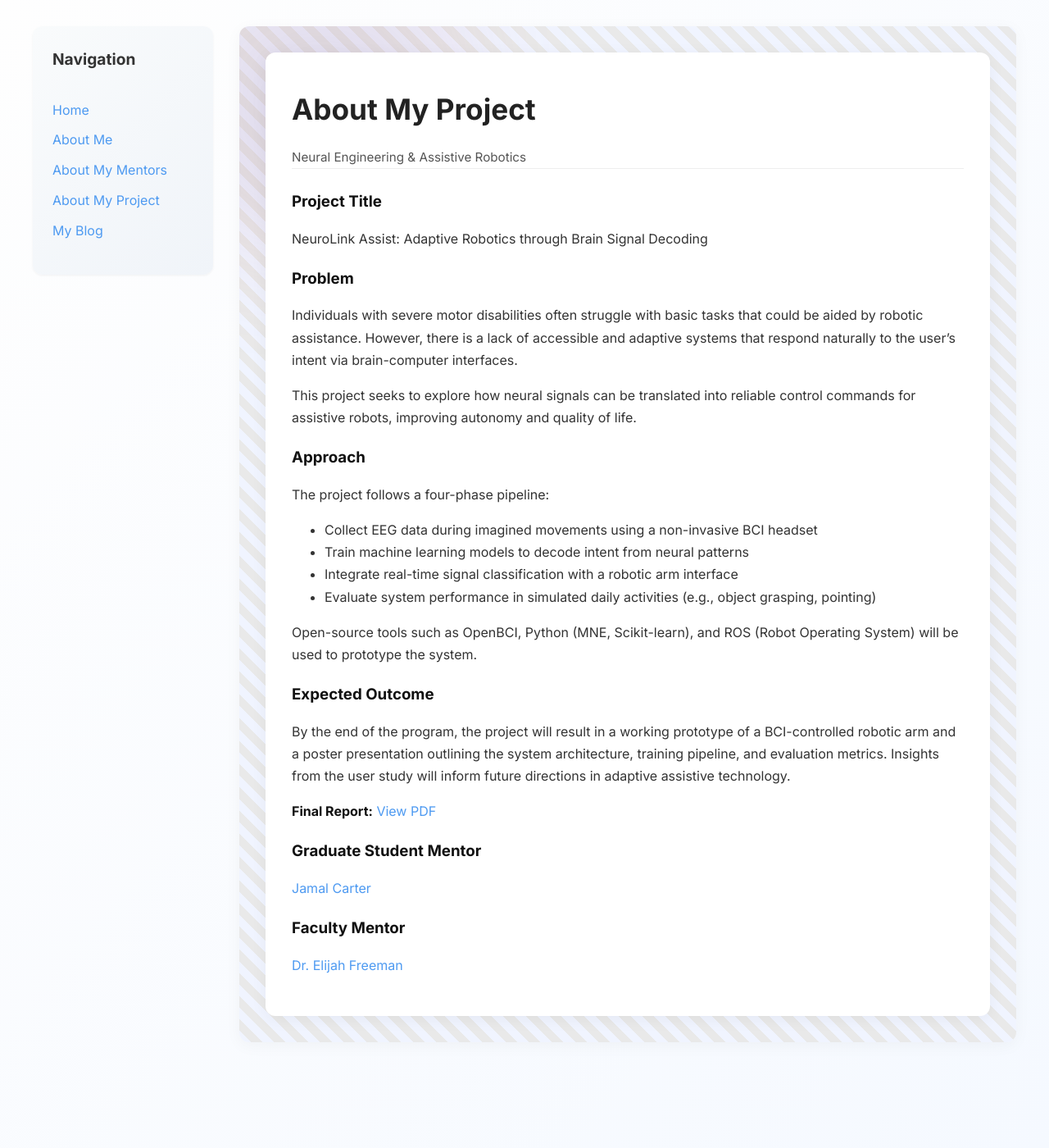
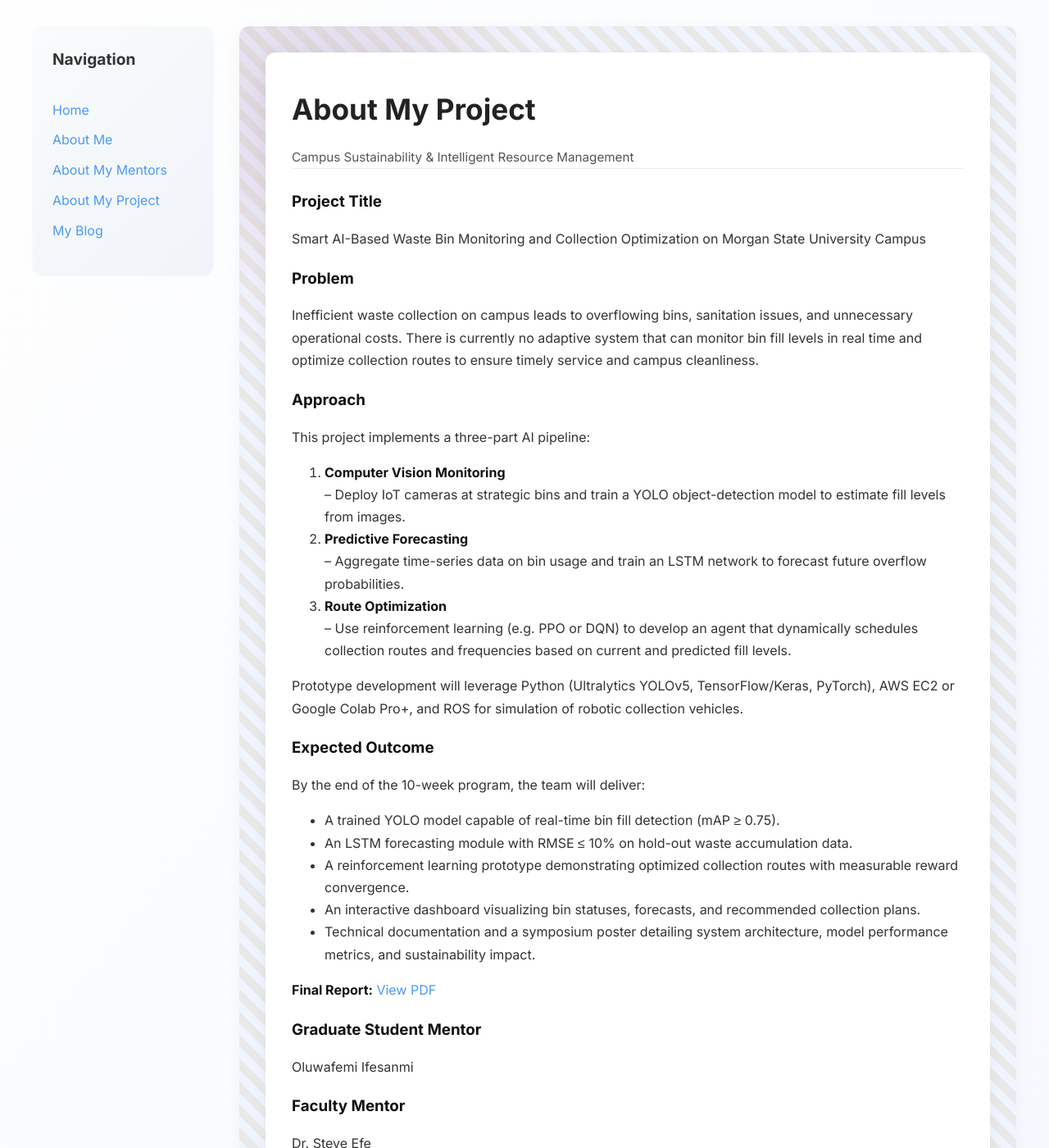
Before and after one commit to kingnaddy/kingnaddy.github.io, a Jekyll site: the page built from pages/about-my-project.md, in a window 1280 px wide and 1400 px high. Shown: the whole window at 82% size. Built offline with Jekyll 4.4.1, drawn with Linux system fonts in a browser that asks for light colours.

Commit message:
Uploaded Project Details

```diff
--- a/pages/about-my-project.md
+++ b/pages/about-my-project.md
@@ -3,34 +3,40 @@ layout: project
 title: About My Project
 permalink: /about-my-project.html
 
-subtitle: Neural Engineering & Assistive Robotics
-project_title: "NeuroLink Assist: Adaptive Robotics through Brain Signal Decoding"
+subtitle: Campus Sustainability & Intelligent Resource Management
+project_title: "Smart AI-Based Waste Bin Monitoring and Collection Optimization on Morgan State University Campus"
 
 problem: |
-  Individuals with severe motor disabilities often struggle with basic tasks that could be aided by robotic assistance. However, there is a lack of accessible and adaptive systems that respond naturally to the user's intent via brain-computer interfaces.
-
-  This project seeks to explore how neural signals can be translated into reliable control commands for assistive robots, improving autonomy and quality of life.
+   Inefficient waste collection on campus leads to overflowing bins, sanitation issues, and unnecessary operational costs. There is currently no adaptive system that can monitor bin fill levels in real time and optimize collection routes to ensure timely service and campus cleanliness.
 
 approach: |
-  The project follows a four-phase pipeline:
+  This project implements a three-part AI pipeline:
 
-  - Collect EEG data during imagined movements using a non-invasive BCI headset
-  - Train machine learning models to decode intent from neural patterns
-  - Integrate real-time signal classification with a robotic arm interface
-  - Evaluate system performance in simulated daily activities (e.g., object grasping, pointing)
+  1. **Computer Vision Monitoring**
+     – Deploy IoT cameras at strategic bins and train a YOLO object-detection model to estimate fill levels from images.
+  2. **Predictive Forecasting**
+     – Aggregate time-series data on bin usage and train an LSTM network to forecast future overflow probabilities.
+  3. **Route Optimization**
+     – Use reinforcement learning (e.g. PPO or DQN) to develop an agent that dynamically schedules collection routes and frequencies based on current and predicted fill levels.
 
-  Open-source tools such as OpenBCI, Python (MNE, Scikit-learn), and ROS (Robot Operating System) will be used to prototype the system.
+  Prototype development will leverage Python (Ultralytics YOLOv5, TensorFlow/Keras, PyTorch), AWS EC2 or Google Colab Pro+, and ROS for simulation of robotic collection vehicles.
 
 outcome: |
-  By the end of the program, the project will result in a working prototype of a BCI-controlled robotic arm and a poster presentation outlining the system architecture, training pipeline, and evaluation metrics. Insights from the user study will inform future directions in adaptive assistive technology.
+  By the end of the 10-week program, the team will deliver:
+
+  - A trained YOLO model capable of real-time bin fill detection (mAP ≥ 0.75).
+  - An LSTM forecasting module with RMSE ≤ 10% on hold-out waste accumulation data.
+  - A reinforcement learning prototype demonstrating optimized collection routes with measurable reward convergence.
+  - An interactive dashboard visualizing bin statuses, forecasts, and recommended collection plans.
+  - Technical documentation and a symposium poster detailing system architecture, model performance metrics, and sustainability impact.
 
 final_report_url: https://dl.icdst.org/pdfs/files/22e390b2eb0c8e951f3a742fda5b2d1d.pdf
 
 grad_mentor:
-  name: Jamal Carter
-  linkedin: https://www.linkedin.com/in/jamal-carter
+  name: Oluwafemi Ifesanmi
+  email: olife2@morgan.edu
 
 faculty_mentor:
-  name: Dr. Elijah Freeman
-  linkedin: https://www.linkedin.com/in/dr-elijah-freeman
+  name: Dr. Steve Efe
+  email: steve.efe@morgan.edu
 ---
```
